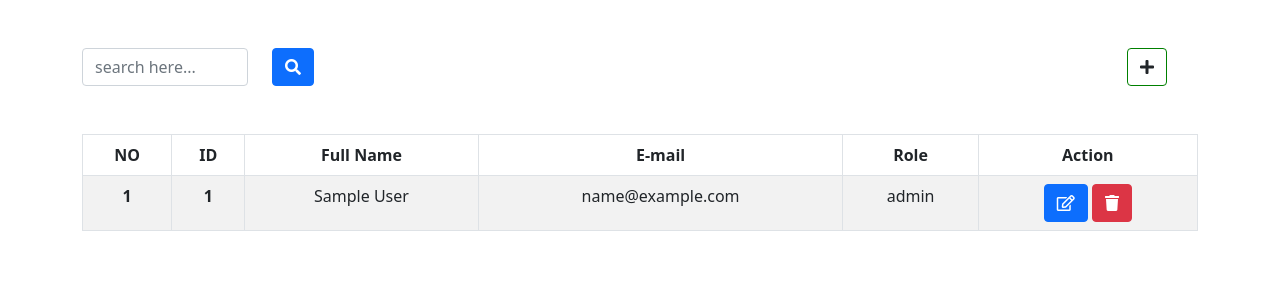
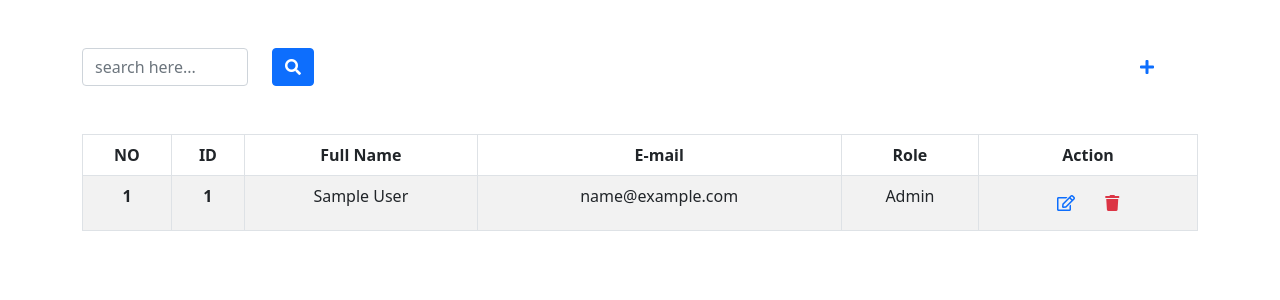
Before and after one commit to ahmadrivaldi-arv/php-native-, a PHP site: page /pages/admin/ in a window 1280 px wide. Shown: the top 300 px of the page. Run offline with PHP 8.4, Linux system fonts and the light colour scheme; the visitor is signed in with stand-in values (Sample User, id 1); data that the repository does not hold is empty.

Commit message:
change button action

```diff
--- a/pages/admin/index.php
+++ b/pages/admin/index.php
@@ -1,6 +1,6 @@
 <?php
 session_start();
-include("../template/header.php");
+// include("../template/header.php");
 include("../../lib/function.php");
 
 $users_data = get_data_users();
@@ -37,10 +37,12 @@ if(isset($_POST['btn-submit'])){
     <meta name="viewport" content="width=device-width, initial-scale=1.0">
     <link rel="stylesheet" href="../../static/css/style.css">
     <link rel="stylesheet" href="../../static/fontawesome/css/all.css">
+    <link href="https://cdn.jsdelivr.net/npm/bootstrap@5.0.2/dist/css/bootstrap.min.css" rel="stylesheet" integrity="sha384-EVSTQN3/azprG1Anm3QDgpJLIm9Nao0Yz1ztcQTwFspd3yD65VohhpuuCOmLASjC" crossorigin="anonymous">
+
     <title>Admin</title>
 </head>
 
-<body>
+<body class="custom-font">
 
 <div class="container-fluid">
 
@@ -55,7 +57,7 @@ if(isset($_POST['btn-submit'])){
                     </button>
                 </div>
                 <div class="col-1 offset-8">
-                    <button type="submit" class="btn" style="border:1px solid green" data-bs-target="#add-user-modal" data-bs-toggle="modal">
+                    <button type="submit" class="btn text-primary" data-bs-target="#add-user-modal" data-bs-toggle="modal">
                         <i class="fas fa-plus"></i>
                     </button>
                 </div>
@@ -67,7 +69,7 @@ if(isset($_POST['btn-submit'])){
 
                     <div class="table-responsive">
 
-                        <table class="table text-center table-striped table-bordered">
+                        <table class="table text-center table-striped table-bordered custom-font" >
                             <thead>
                                 <tr>
                                     <th scope="col">NO</th>
@@ -92,13 +94,13 @@ if(isset($_POST['btn-submit'])){
                                 <th scope="row"><?=$ud['id'];?></th>
                                 <td scope="row"><?=$ud['name'];?></td>
                                 <td scope="row"><?=$ud['email'];?></td>
-                                <td scope="row"><?=$ud['role'];?></td>
+                                <td scope="row"><?= ucfirst($ud['role']);?></td>
 
                                 <td>
 
-                                    <button class="btn btn-primary" data-bs-toggle="modal"
+                                    <button class="btn text-primary" data-bs-toggle="modal"
                                         data-bs-target="#modal-edit-<?php echo($ud['id'])?>"><i class="far fa-edit"></i></button>
-                                    <button class="btn btn-danger" data-bs-toggle="modal"
+                                    <button class="btn text-danger" data-bs-toggle="modal"
                                         data-bs-target="#modal-delete-<?php echo($ud['id'])?>"><i class="fas fa-trash"></i></button>
                                 </td>
                             </tr>
```
